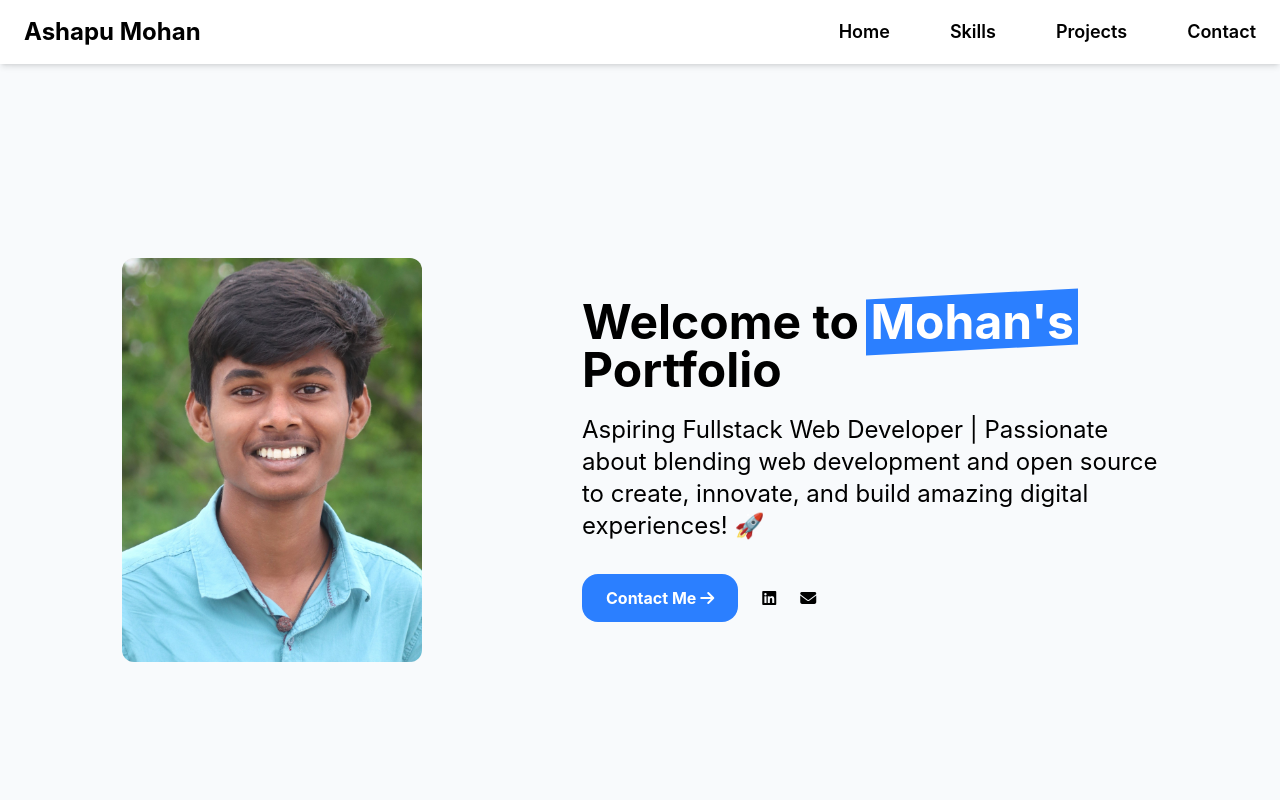
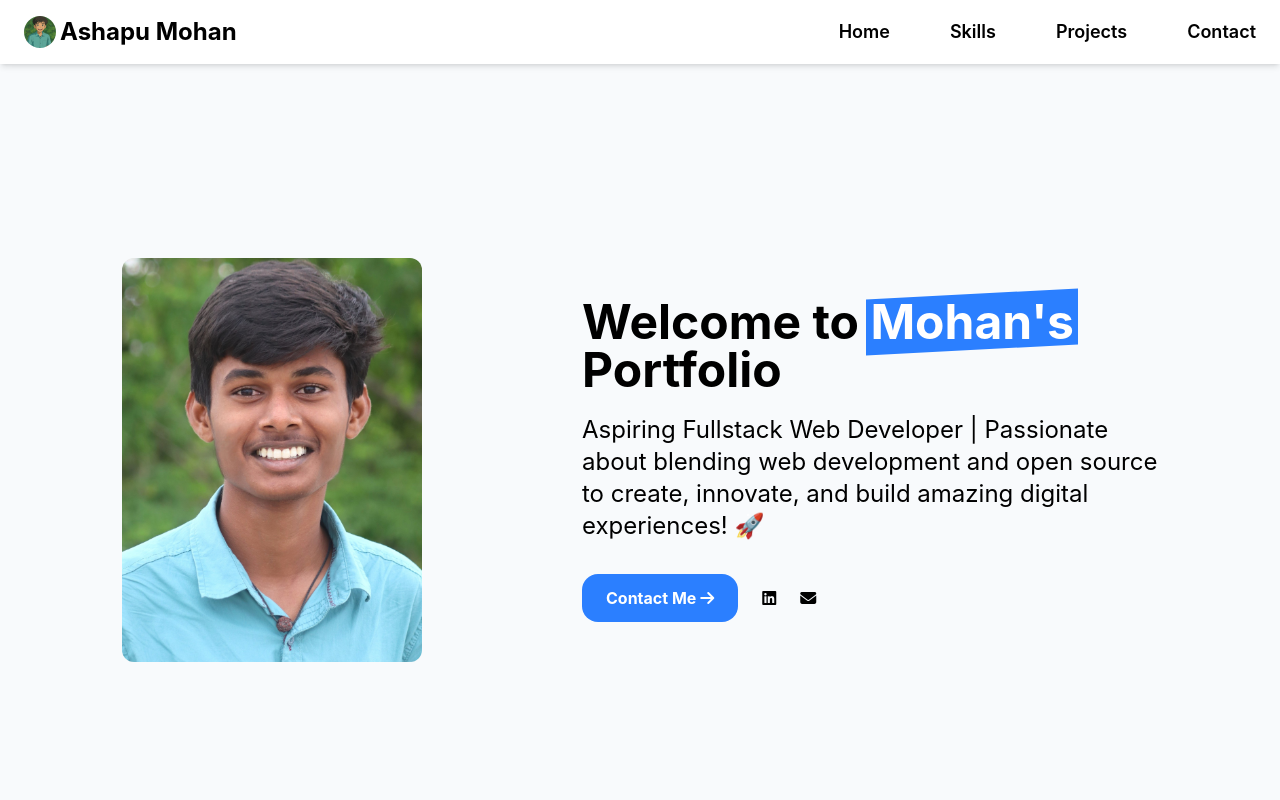
Before and after one commit to AshapuMohan/Ashapu-Mohan-Portfolio, a React (Create React App) app: page / in a window 1280 px wide. Shown: the top 800 px of the page. Built offline with nearby package versions, Linux system fonts and the light colour scheme.

Commit message:
Update Navbar.js

```diff
--- a/src/components/Navbar.js
+++ b/src/components/Navbar.js
@@ -30,8 +30,9 @@ function Navbar() {
       <nav className='flex items-center justify-between px-6 py-4'>
         <a
           href='/'
-          className='text-2xl font-bold transition-transform duration-300 hover:scale-105'
+          className='flex items-center justify-center text-2xl font-bold transition-transform duration-300 hover:scale-105'
         >
+          <img className='rounded-full w-8 h-8 mr-1' src='/head.png' alt='Mohan' />
           Ashapu Mohan
         </a>
 
```
